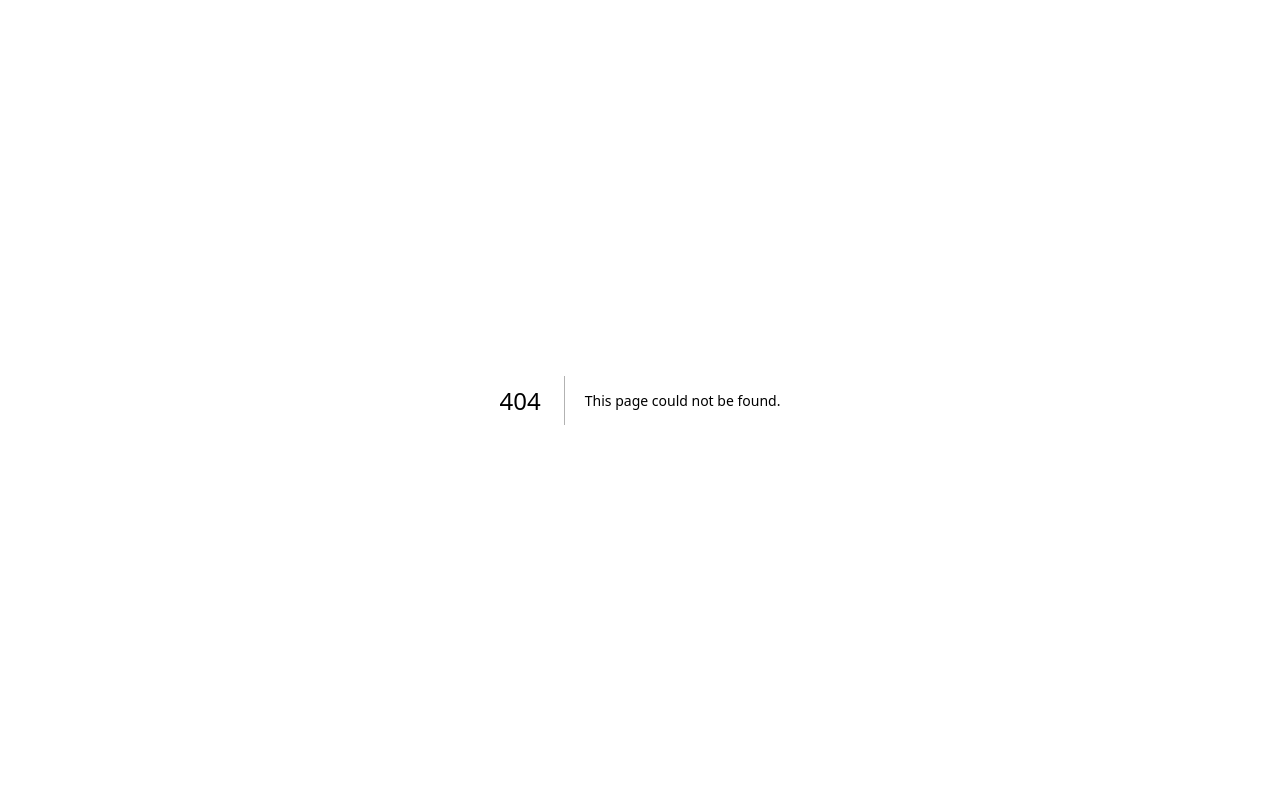
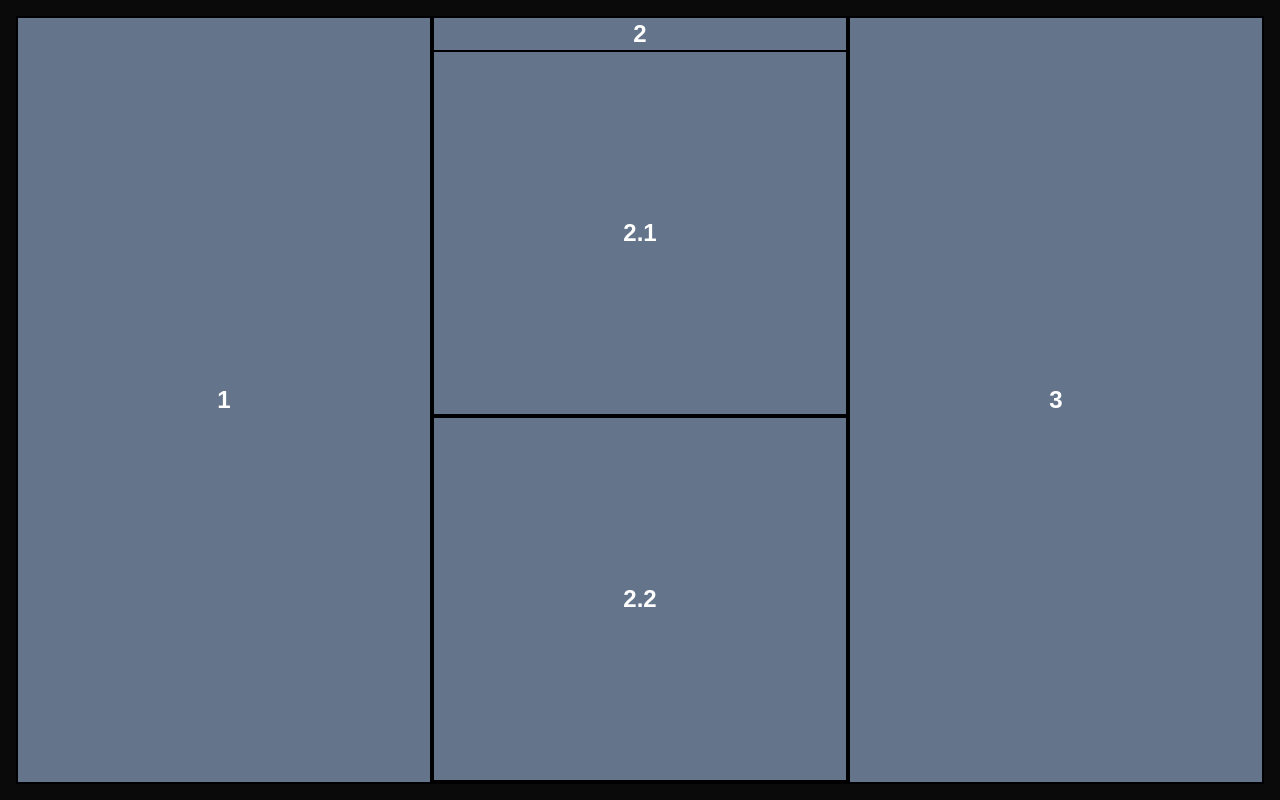
Before and after one commit to Badbird5907/runway, a Next.js app: page /test in a window 1280 px wide. Before the commit this address had no page. Built offline with nearby package versions, Linux system fonts and the light colour scheme.

Commit message:
test: add ui test

```diff
--- /dev/null
+++ b/src/app/test/page.tsx
@@ -0,0 +1,46 @@
+"use client";
+
+import { cn } from "@/lib/utils";
+import { DragDropContext, DropResult } from "@hello-pangea/dnd";
+import { createContext, JSX, useContext } from "react";
+
+const PageContext = createContext<{
+  id: string;
+} | { id: null }>({ id: null });
+const DraggablePage = ({ id, subpages }: { id: string, subpages?: JSX.Element }) => {
+  const pageContext = useContext(PageContext);
+  const { id: parentId } = pageContext;
+  return (
+    <PageContext.Provider value={{ id }}>
+      <div className={
+        cn(
+          "w-full h-full bg-slate-500 box-border border-2 border-black items-center justify-center flex flex-col",
+          !!parentId && "border-x-0"
+        )
+      }>
+        <h1 className="text-center text-white text-2xl font-bold">{id}</h1>
+        {subpages}
+      </div>
+    </PageContext.Provider>
+  )
+}
+
+export default function TestPage() {
+  const handleDragEnd = (result: DropResult) => {
+    console.log(result);
+  }
+  return (
+    <DragDropContext onDragEnd={handleDragEnd}>
+      <div className="flex flex-row h-screen p-4">
+        <DraggablePage id="1" />
+        <DraggablePage id="2" subpages={(
+          <>
+            <DraggablePage id="2.1" />
+            <DraggablePage id="2.2" />
+          </>
+        )} />
+        <DraggablePage id="3" />
+      </div>
+    </DragDropContext>
+  )
+}
--- /dev/null
+++ b/src/dnd-grid/index.tsx
@@ -0,0 +1,16 @@
+import { DragDropContext, DropResult } from "@hello-pangea/dnd";
+
+export const DndGridProvider = ({ children }: { children: React.ReactNode }) => {
+  const handleDragEnd = (result: DropResult) => {
+    console.log(result);
+    if (result.reason === "CANCEL") {
+      return;
+    }
+
+  };
+  return (
+    <DragDropContext onDragEnd={handleDragEnd}>
+      {children}
+    </DragDropContext>
+  )
+}
```
